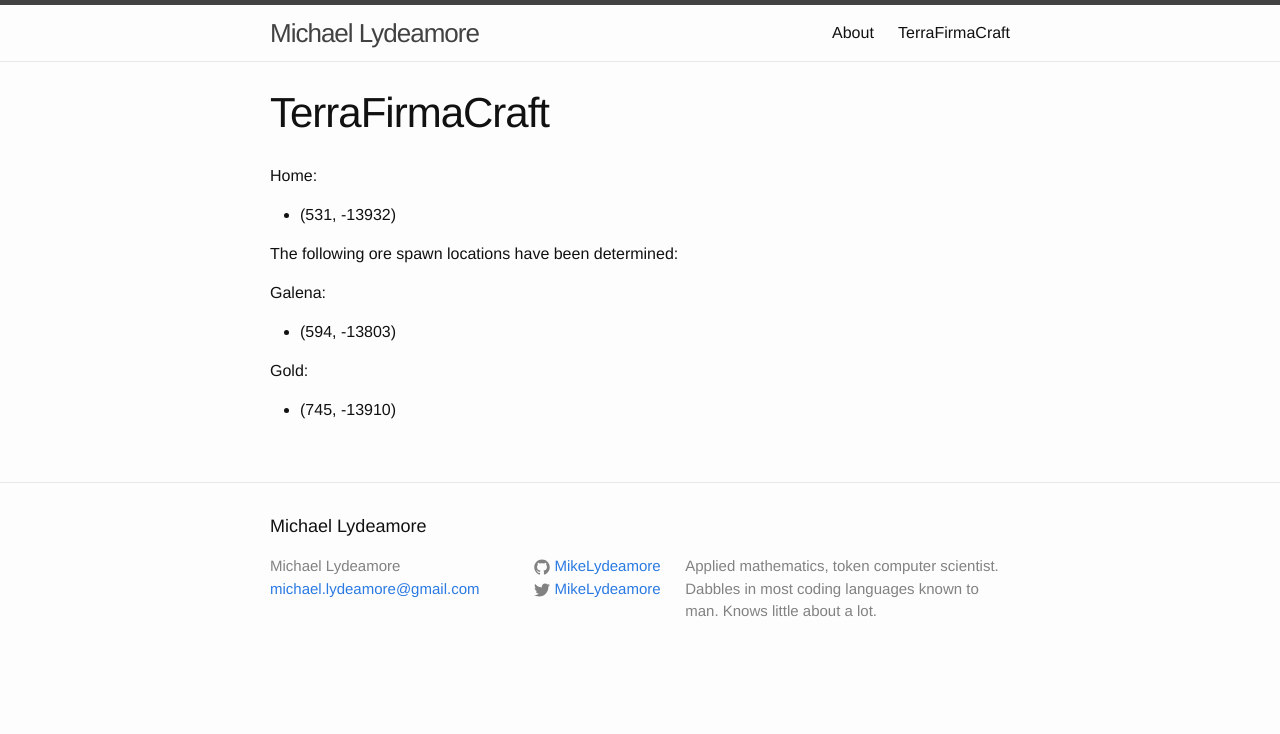
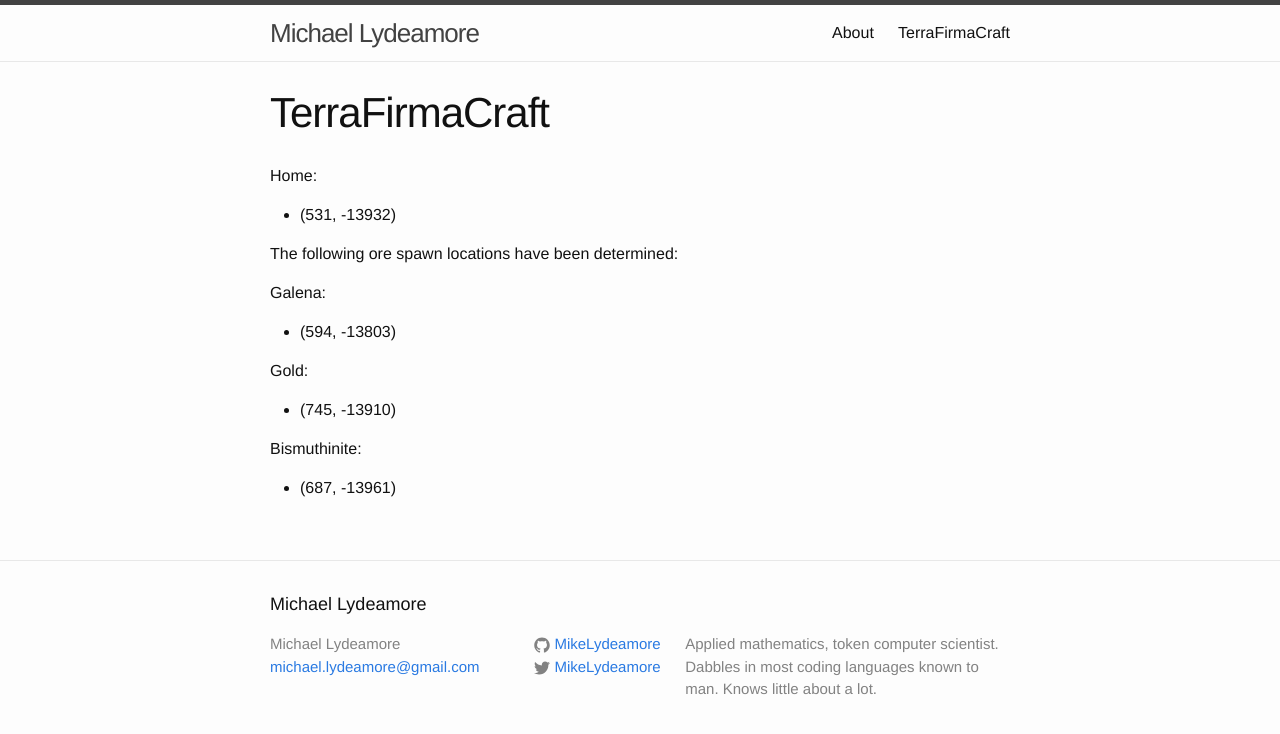
Before and after one commit to MikeLydeamore/MikeLydeamore.github.io, a Jekyll site: the page built from tfc.md, in a window 1280 px wide. Shown: the top 734 px of the page. Built offline with Jekyll 4.4.1, drawn with Linux system fonts in a browser that asks for light colours.

Commit message:
TFC changes

```diff
--- a/tfc.md
+++ b/tfc.md
@@ -17,3 +17,7 @@ Galena:
 Gold:
 
 * (745, -13910)
+
+Bismuthinite:
+
+* (687, -13961)
```
